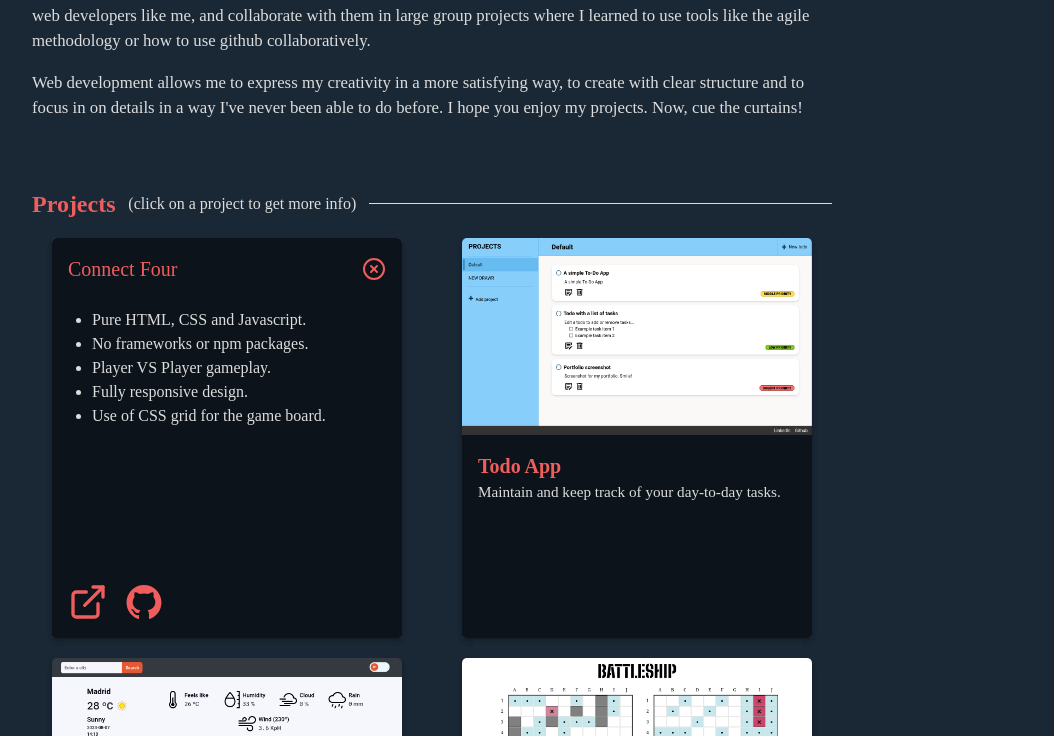
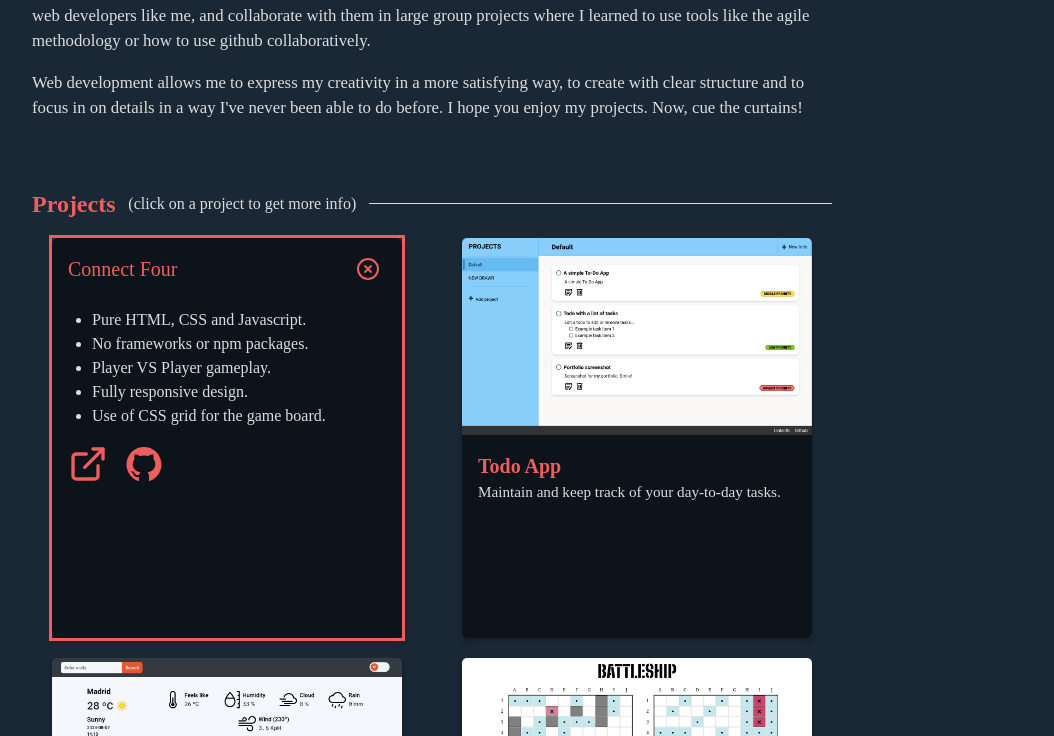
Before and after one commit to angelrcd/portfolio, a website built with Vite: page index.html in a window 1280 px wide. Both pictures are taken after a click on the picture 435 px from the left and 1067 px from the top of the page. Shown: the part 731-1467 px from the top of the page, without its empty margins (208-1262 px from the left). Built offline with nearby package versions, Linux system fonts and the light colour scheme; files whose address does not match are found by name.

Commit message:
Improve keyboard navigation
Hide project control buttons from tab order when they are hidden.
Make projects focusable and added keyboard controls to open them.
Improve focused elements style.

```diff
--- a/main.js
+++ b/main.js
@@ -7,6 +7,9 @@
 const navLinks = document.querySelectorAll('nav a');
 const hamburguerButton = document.querySelector(".hamburguer-button");
 const backdrop = document.querySelector(".mobile-backdrop");
+
+initProjectCards();
+drawSkills();
 
 // Mobile navbar
 hamburguerButton.addEventListener("click", () => {
@@ -90,7 +93,3 @@
   // Check if the sum of current scroll position and visible height is close to the total height
   return Math.abs(scrollableHeight - (currentScrollPosition + windowHeight)) <= 1;
 }
-
-
-initProjectCards();
-drawSkills();
--- a/modules/projectCard.js
+++ b/modules/projectCard.js
@@ -124,6 +124,17 @@
       projectCardToHide.classList.remove("revealed")
     })
   })
+
+  // Project cards keyboard controls when focused
+  const projectCards = document.querySelectorAll(".project-card");
+  projectCards.forEach(projectCard => {
+    projectCard.addEventListener('keydown', (e) => {
+      if (e.key === ' ' || e.key === 'Enter'){
+        const projectCardToReveal = e.target.closest(".project-card");
+      projectCardToReveal.classList.add("revealed")
+      }
+    })
+  })
 }
 
 function drawProjectCards(projects){
@@ -139,7 +150,7 @@
     }
 
     projectElem.innerHTML = `
-    <div class="project-card">
+    <div tabindex='0' class="project-card">
     <img class="show-card" src="${project.imageUrl}" alt="">
     <div class="project-info">
       <h5 class="show-card">${project.name}</h5>
@@ -149,9 +160,9 @@
       <div>
         <div class="close-card-container">
           <p>${project.name}</p>
-          <span class="close-button">
+          <button class="close-button">
             <svg xmlns="http://www.w3.org/2000/svg" width="24" height="24" viewBox="0 0 24 24" fill="none" stroke="currentColor" stroke-width="2" stroke-linecap="round" stroke-linejoin="round" class="feather feather-x-circle"><circle cx="12" cy="12" r="10"></circle><line x1="15" y1="9" x2="9" y2="15"></line><line x1="9" y1="9" x2="15" y2="15"></line></svg>
-          </span>
+          </button>
         </div>
         <ul>
           ${detailsList}
--- a/style.css
+++ b/style.css
@@ -36,6 +36,10 @@
   --font-color-dark: #DDDDDD;
 
   --nav-height: 50px;
+}
+
+*:focus {
+  outline: 3px solid var(--accent-color) !important;
 }
 
 body {
@@ -276,7 +280,7 @@
   z-index: -1;
   opacity: 0%;
 
-  display: flex;
+  visibility: hidden;
   flex-direction: column;
   justify-content: space-between;
 
@@ -286,6 +290,7 @@
 }
 
 .project-card.revealed .card-reveal {
+  visibility: visible;
   transform: translateY(0px);
   z-index: 1;
   opacity: 100%;
@@ -309,6 +314,8 @@
 }
 
 .close-button {
+  background: none;
+  border: none;
   cursor: pointer;
 }
 
@@ -380,7 +387,7 @@
   justify-content: center;
   align-items: center;
 
-  transition-property: all;
+  transition-property: transform;
   transition-duration: 0.4s;
 }
 
```
